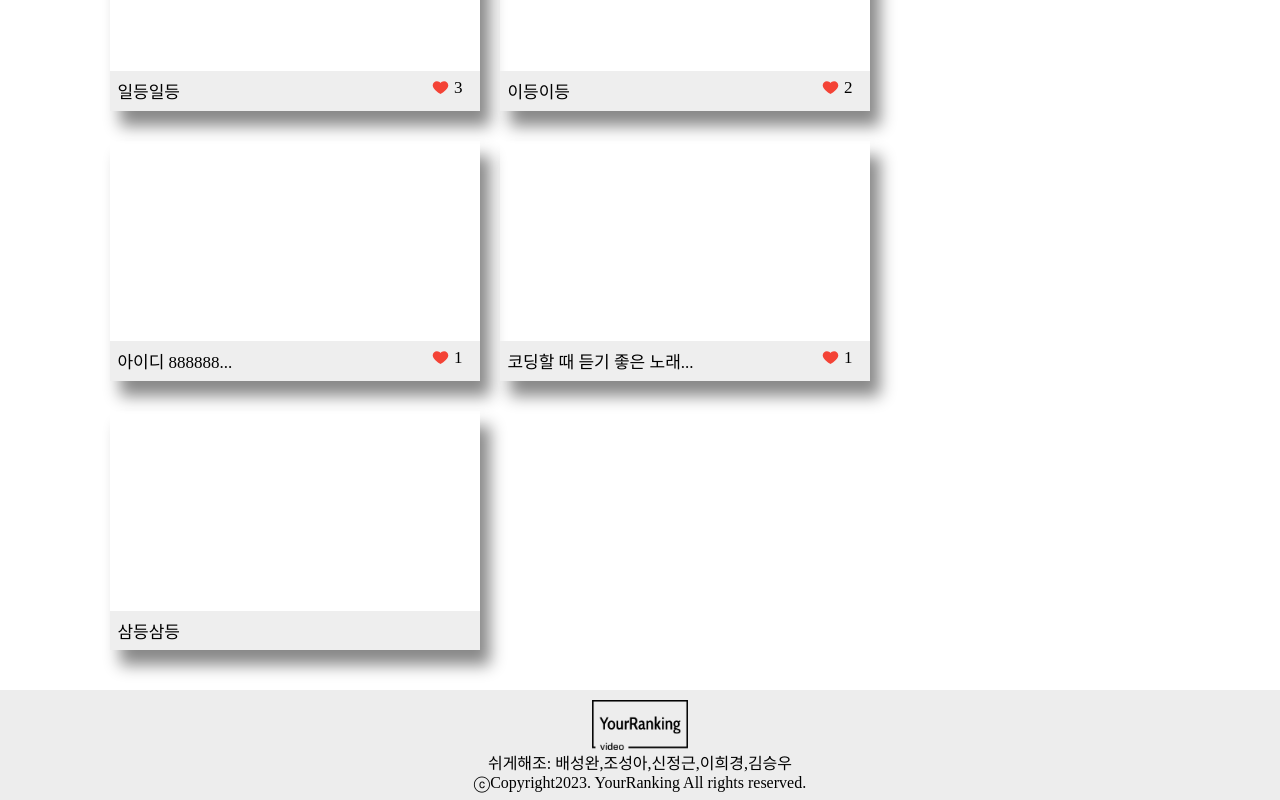
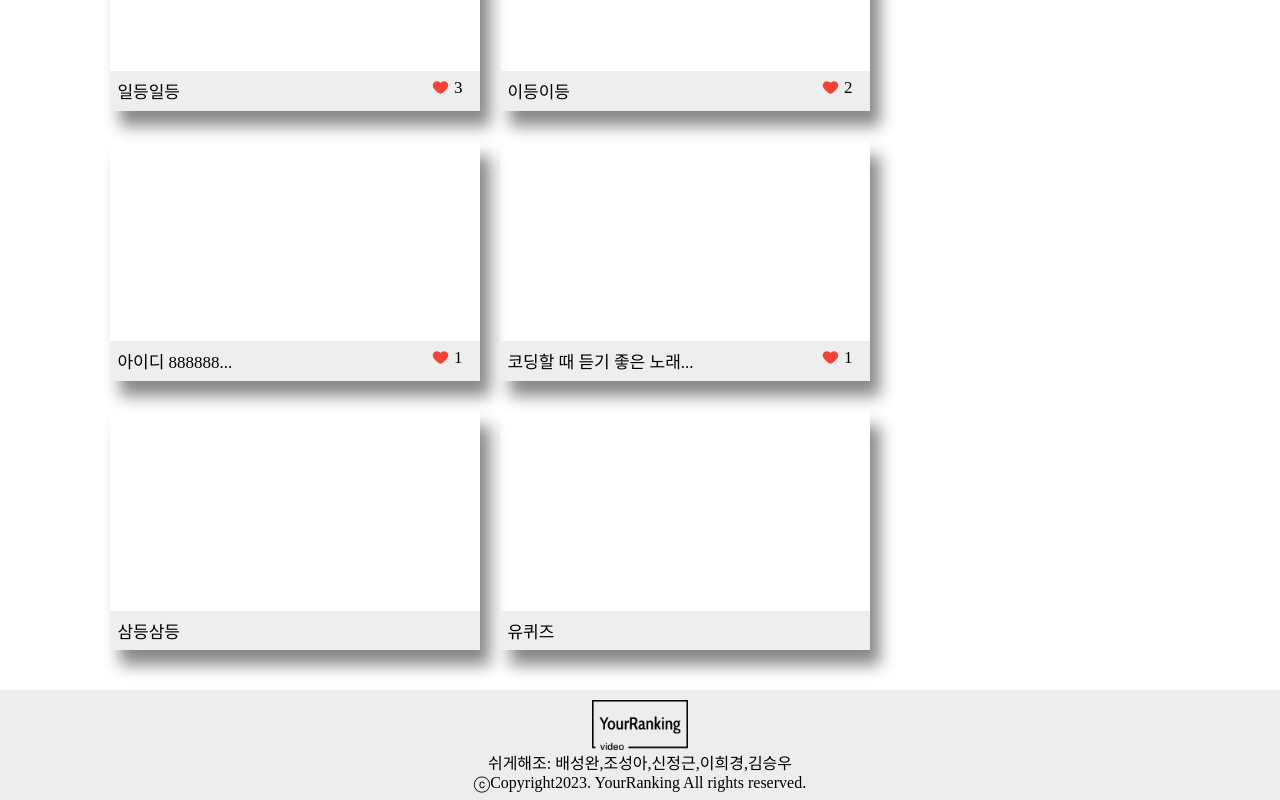
Before and after one commit to baesee0806/YourRankingVideo, a React (Create React App) app: page / in a window 1280 px wide. Shown: the part 1192-1992 px from the top of the page. Built offline with nearby package versions, Linux system fonts and the light colour scheme; data requests are answered from the project's data file.

Commit message:
postPage, EidtPostPage, postApi 타입지정 + 주석

```diff
--- a/db.json
+++ b/db.json
@@ -79,7 +79,6 @@
       "contentID": "2e6da61c-de8f-4f1c-8b72-e57560153f1f",
       "userID": "0SeO3XEdSScRbhD4omnCVg4sq7L2",
       "id": "34337767-bda6-42d1-a174-44ee381e5f72"
-
     }
   ],
   "User": [
@@ -160,6 +159,18 @@
       "videoUrl": "https://www.youtube.com/watch?v=cbuZfY2S2UQ",
       "title": "코딩할 때 듣기 좋은 노래",
       "content": "lofi type beat"
+    },
+    {
+      "id": "133ce3e0-3783-4236-ba5d-f68ca41e44a7",
+      "contentId": "20b9dcad-d862-470f-863c-ea93777f82fb",
+      "createAt": "Sun Jan 29 2023 21:18:10 GMT+0900 (한국 표준시)",
+      "time": "2023. 1. 29.",
+      "userId": "W7FGBBarndO79JAkqv4lYWgTvht2",
+      "nickName": "rlrlrlrl",
+      "likesCount": 0,
+      "videoUrl": "https://www.youtube.com/watch?v=eqVl03Df57E",
+      "title": "유퀴즈",
+      "content": "이성민 편"
     }
   ]
 }
--- a/src/API/postApi.js
+++ b/src/API/postApi.js
@@ -1,6 +1,6 @@
 import axios from "axios";
 
-const BASE_URL = 'http://localhost:3001';
+const BASE_URL = 'https://darkened-tasty-airship.glitch.me';
 
 export const videoApi = axios.create({
   baseURL: BASE_URL,
@@ -12,8 +12,8 @@ export const videoApi = axios.create({
 export const createVideo = (id) => videoApi.post('/videos', id);
 
 export const editVideo = ({id, title, content}) => videoApi.patch(`/videos/${id}`, {
-  title,
-  content,
+  title, // : String
+  content, // : String
 });
 
 export const deleteVideo = (id) => videoApi.delete(`/videos/${id}`);
--- a/src/page/EditPostPage.jsx
+++ b/src/page/EditPostPage.jsx
@@ -10,18 +10,18 @@ export default function EditPostPage() {
   const queryClient = useQueryClient();
   const navigate = useNavigate();
 
-  const { videoId } = location.state; // Detailpage에서 params.id 받아옴
+  const { videoId } = location.state; // Detailpage에서 params.id 받아옴 : String
 
-  const [newTitle, setNewTitle] = useState('');
-  const [newContent, setNewContent] = useState('');
+  const [newTitle, setNewTitle] = useState(''); // : String
+  const [newContent, setNewContent] = useState(''); // : String
 
-  // videos/id(uuid) 데이터 받아오기
+  // videos/id(uuid) 데이터 받아오기 : Obj
   const videoEditData = useQuery("videos", () =>
-    axios.get(`http://localhost:3001/videos/${videoId}`)
+    axios.get(`https://darkened-tasty-airship.glitch.me/videos/${videoId}`)
     .then((a)=>a.data)
   )
 
-  // 게시글 수정
+  // 게시글 수정, data : Obj
   const reviseVideo = useMutation((video) => editVideo(video), {
     onSuccess: (data) => {
       console.log(data);
@@ -39,9 +39,9 @@ export default function EditPostPage() {
       return;
     }
     const editObj = {
-      id: videoId,
-      title: newTitle,
-      content: newContent,
+      id: videoId, // id : string
+      title: newTitle, // title : string
+      content: newContent, // content : string
     };
     reviseVideo.mutate(editObj);
     navigate(`/${videoId}`) // 글 작성 후 해당 상세페이지로 이동
--- a/src/page/PostPage.jsx
+++ b/src/page/PostPage.jsx
@@ -9,7 +9,7 @@ import { createVideo } from '../API/postApi';
 export default function PostPage() {
   const navigate = useNavigate();
 
-  //게시글 작성
+  //게시글 작성 data.data : Obj
   const addVideo = useMutation((video) => createVideo(video), {
     onSuccess: (data) => {
       console.log(data?.data?.id);
@@ -24,13 +24,13 @@ export default function PostPage() {
   const { register, handleSubmit } = useForm();
   const onSubmit = (data) => {
     const Video = {
-      id: uuidv4(),
-      contentId: uuidv4(),
-      createAt: Date(),
-      time: new Date().toLocaleDateString(),
-      userId: authService.currentUser.uid,
-      nickName: authService.currentUser.displayName ?? "닉네임없음",
-      likesCount: 0,
+      id: uuidv4(), // : String
+      contentId: uuidv4(), // : String
+      createAt: Date(), // : String
+      time: new Date().toLocaleDateString(), // : String
+      userId: authService.currentUser.uid, // : String
+      nickName: authService.currentUser.displayName ?? "닉네임없음", // : String
+      likesCount: 0, // : Number
     };
     const newVideo = Object.assign(Video, data);
     addVideo.mutate(newVideo);
```
